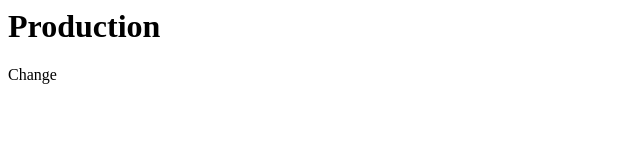
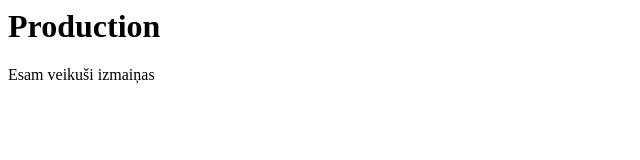
Before and after one commit to Ediny/0411_rcs_web, a plain HTML site: page index.html in a window 1280 px wide. Shown: the full height of the page, 0-640 px from the left. Drawn offline with Linux system fonts and the light colour scheme.

Commit message:
Update index.html

```diff
--- a/index.html
+++ b/index.html
@@ -1,2 +1,2 @@
 <h1>Production</h1>
-  <p>Change</p>
+  <p>Esam veikuši izmaiņas</p>
```
